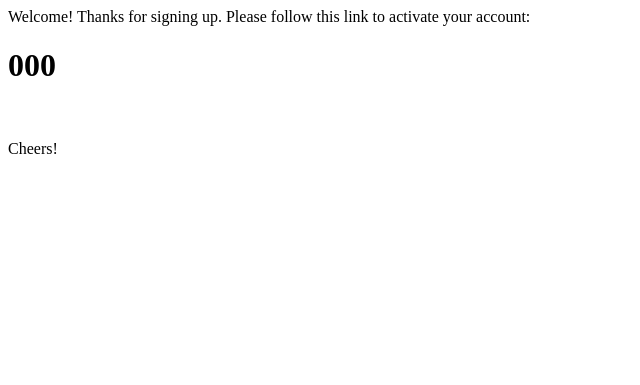
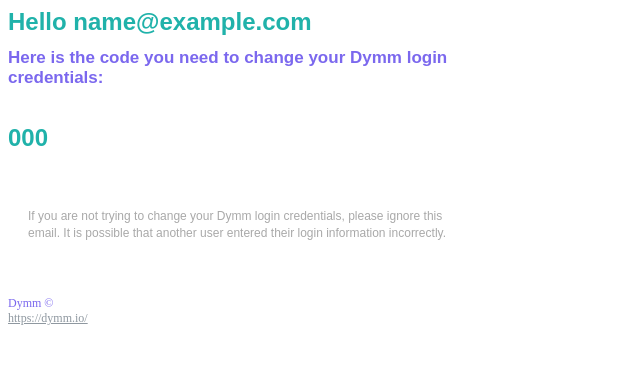
Before and after one commit to 9oya/dymm-app-api, a Flask app: template dymm_api/templates/mail_verification.html in a window 1280 px wide. Shown: the top 385 px of the page, without its empty margins (0-640 px from the left). Run offline with Flask 2, Linux system fonts and the light colour scheme; the template is opened without the code that fills it: most values are stand-ins (such as "Sample title", 1, 10 or a date in 2020); parts of the project's set-up code (start-up, migrations or seed data) failed here and were passed over.

Commit message:
Refactor mail templates

```diff
--- a/dymm_api/__init__.py
+++ b/dymm_api/__init__.py
@@ -8,8 +8,8 @@ from .blueprint import register_blueprint
 from .custom_jwt import customize_jwt
 
 app = Flask('dymm_api')
-app.config.from_object('dymm_api.config.ProductionConfig')
-# app.config.from_object('dymm_api.config.DevelopmentConfig')
+# app.config.from_object('dymm_api.config.ProductionConfig')
+app.config.from_object('dymm_api.config.DevelopmentConfig')
 
 db = SQLAlchemy(app)
 b_crypt = Bcrypt(app)
--- a/dymm_api/templates/mail_verification.html
+++ b/dymm_api/templates/mail_verification.html
@@ -1,6 +1,21 @@
-<p>Welcome! Thanks for signing up. Please follow this link to activate your account:</p>
-<p>
-<H1>{{ verif_code }}</H1>
-<br>
-
-<p>Cheers!</p>
+<span style="font-size:24px;color:lightseagreen;font-family:Arial,Helvetica,sans-serif;font-weight:bold">
+    Hello {{ mail_address }}
+</span>
+<div style="padding-top:12px;font-size:17px;color:mediumslateblue;font-family:Arial,Helvetica,sans-serif;font-weight:bold">
+    Here is the code you need to change your Dymm login<br/>
+    credentials:
+</div>
+<br/><br/>
+<span style="font-size:24px;color:lightseagreen;font-family:Arial,Helvetica,sans-serif;font-weight:bold">
+    {{ verif_code }}
+</span>
+<br><br><br>
+<div style="padding:20px;font-size:12px;line-height:17px;color:darkgray;font-family:Arial,Helvetica,sans-serif">
+    If you are not trying to change your Dymm login credentials, please ignore this<br/>
+    email. It is possible that another user entered their login information incorrectly.
+</div>
+<br/>
+<div style="font-size:12px;color:mediumslateblue;padding-top:16px;padding-bottom:60px">
+    Dymm ©<br/>
+    <a href="https://dymm.io/" style="color:#8f98a0">https://dymm.io/</a>
+</div>
```
Also changed, not shown: dymm_api/mail.py (+4 -8 lines), dymm_api/templates/mail_conf_msg.html (+7 -3 lines).
